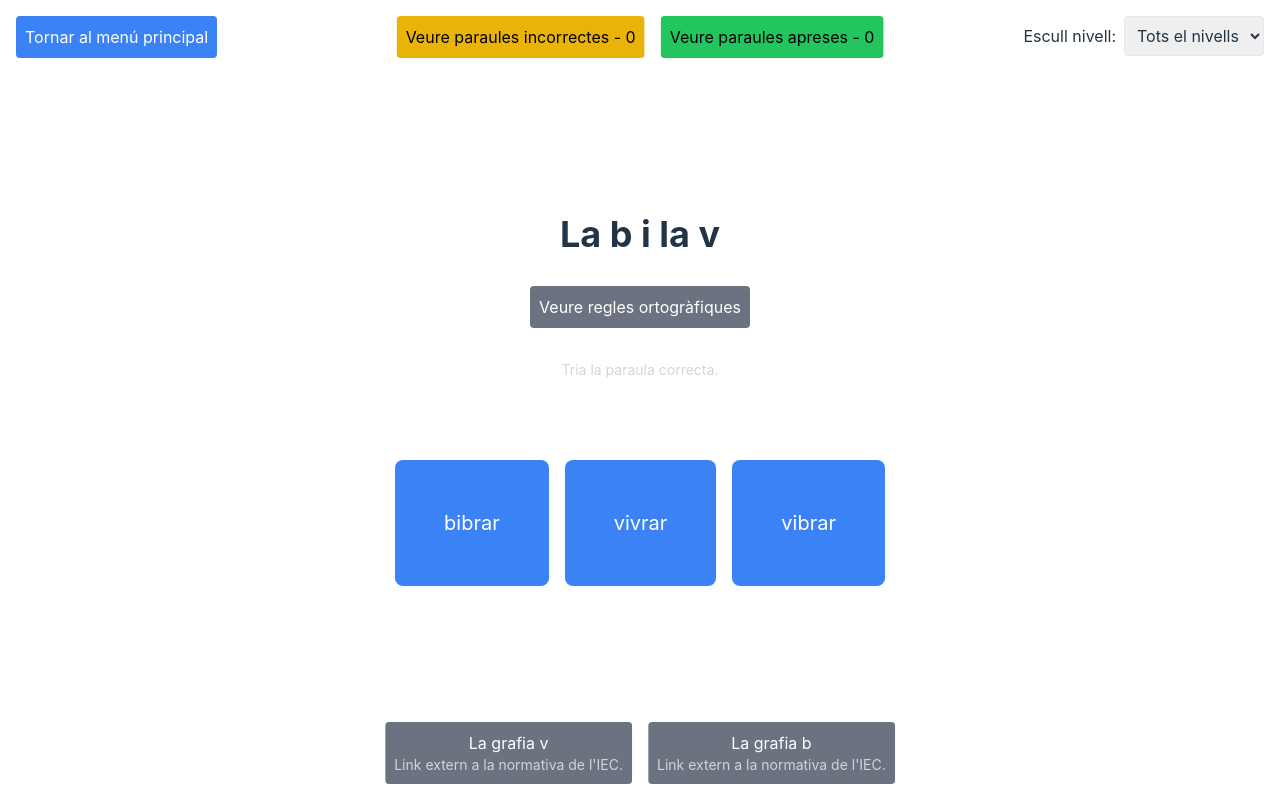
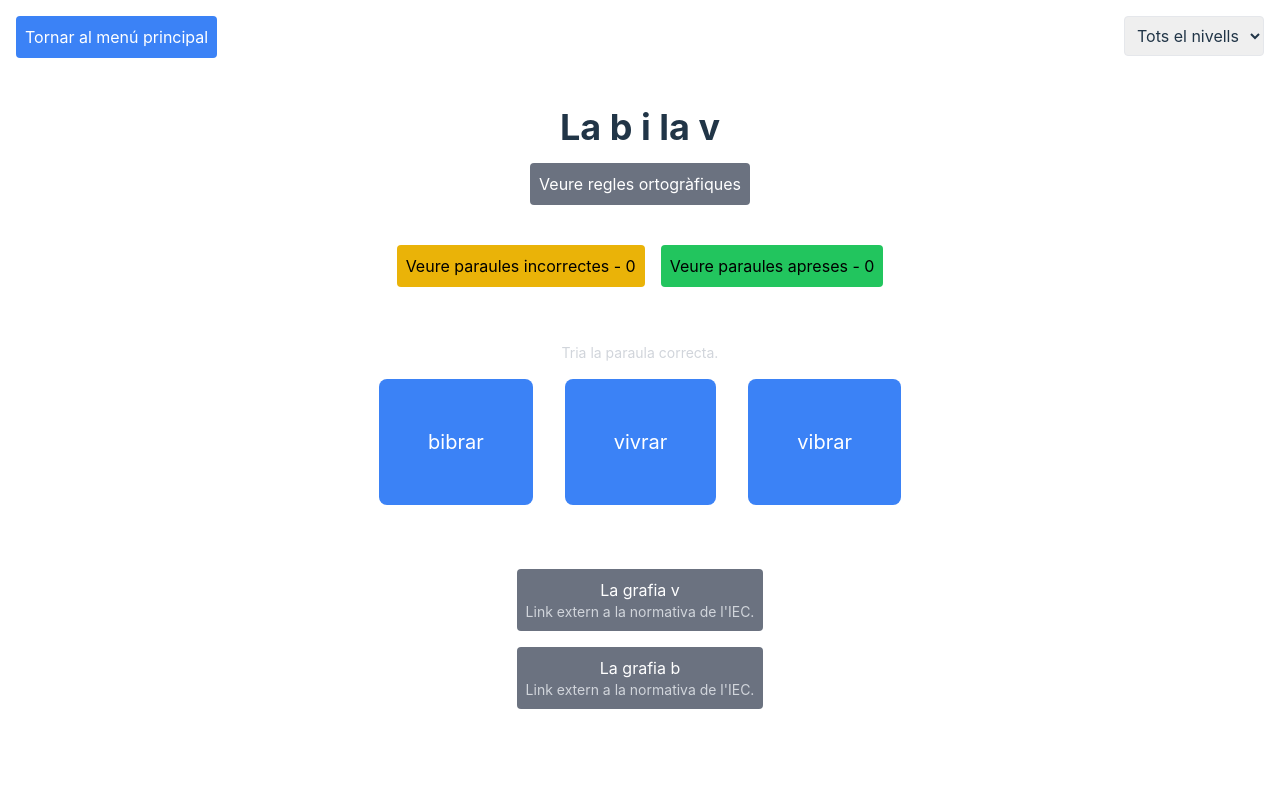
Before and after one commit to rubenlupi/ortografia-catalana, a React (Vite) app: page / in a window 1280 px wide. Both pictures are taken after a click on the element "La b i la v". Built offline with nearby package versions, Linux system fonts and the light colour scheme.

Commit message:
feat: make it responsible

```diff
--- a/src/App.tsx
+++ b/src/App.tsx
@@ -8,6 +8,7 @@ function App() {
 
   const boxes = [
     { id: "b-v", title: "La b i la v" },
+    { id: "a-e", title: "La a i la e" },
     { id: "m-n", title: "La m i la n" },
     { id: "esses", title: "Les esses: s, ss, c, ç, z" },
     { id: "h", title: "La h" },
@@ -42,7 +43,7 @@ function App() {
           <p className="text-center text-sm text-gray-300 mb-4">
             Escull una caixa per començar a practicar.
           </p>
-          <div className="mt-8 grid grid-cols-3 gap-8">
+          <div className="mt-8 grid grid-cols-1 md:grid-cols-3 gap-8">
             {boxes.map((box) => (
               <div
                 key={box.id}
--- a/src/components/WordPicker/ShowLearntWords.tsx
+++ b/src/components/WordPicker/ShowLearntWords.tsx
@@ -28,13 +28,17 @@ const ShowLearntWords: React.FC<ShowLearntWordsProps> = ({ onBack, boxId, onUpda
   };
 
   return (
-    <div className="flex flex-col items-center">
+    <div>
+      <div>
+        <button onClick={onBack} className="absolute top-4 left-4 p-2 bg-gray-500 text-white rounded">Tornar al WordPicker</button>
+        <button onClick={handleClearLearntWords} className="absolute top-4 right-4 p-2 bg-red-500 text-white rounded">Esborrar totes les paraules apreses</button>
+      </div>
+      <div className="flex flex-col items-center mt-12">
         <p className="text-center text-sm text-gray-300 mb-4">
           Paraules que has après.
         </p>
-      <button onClick={onBack} className="absolute top-4 left-4 p-2 bg-gray-500 text-white rounded">Tornar al WordPicker</button>
-      <button onClick={handleClearLearntWords} className="absolute top-4 right-4 p-2 bg-red-500 text-white rounded">Esborrar totes les paraules apreses</button>
-      <div className="mt-16 grid grid-cols-3 gap-8">
+
+        <div className="mt-16 grid grid-cols-1 md:grid-cols-3 gap-8">
           {learntWords.map((word, index) => (
             <div key={index} className="p-4 bg-green-500 text-white text-xl rounded-lg flex justify-between items-center">
               {word}
@@ -43,6 +47,7 @@ const ShowLearntWords: React.FC<ShowLearntWordsProps> = ({ onBack, boxId, onUpda
           ))}
         </div>
       </div>
+    </div>
   );
 };
 
--- a/src/components/WordPicker/ShowRules.tsx
+++ b/src/components/WordPicker/ShowRules.tsx
@@ -24,7 +24,7 @@ const ShowRules: React.FC<ShowRulesProps> = ({ onBack, rules }) => {
     <div className="flex flex-col items-center">
       <h1 className="text-4xl font-bold text-center my-4">Regles Ortogràfiques</h1>
       <button onClick={onBack} className="absolute top-4 left-4 p-2 bg-gray-500 text-white rounded">Tornar al WordPicker</button>
-      <div className="mt-16 grid grid-cols-1 gap-8">
+      <div className="mt-16 grid grid-cols-1 gap-8 md:grid-cols-2 lg:grid-cols-3">
         {sortedRules.map((rule) => (
           <div key={rule.id} className="p-4 bg-gray-800 text-white text-xl rounded-lg">
             <p className="font-bold">{rule.message}</p>
--- a/src/components/WordPicker/ShowWrongWords.tsx
+++ b/src/components/WordPicker/ShowWrongWords.tsx
@@ -28,16 +28,20 @@ const ShowWrongWords: React.FC<ShowWrongWordsProps> = ({ onBack, boxId, onUpdate
   };
 
   return (
-    <div className="flex flex-col items-center">
+    <div >
+      <div>
+        <button onClick={onBack} className="absolute top-4 left-4 p-2 bg-gray-500 text-white rounded">Tornar al WordPicker</button>
+        <button onClick={handleClearWrongWords} className="absolute top-4 right-4 p-2 bg-red-500 text-white rounded">Esborrar totes les paraules incorrectes</button>
+      </div>
+      <div className="flex flex-col items-center mt-12">
         <p className="text-center text-sm text-gray-300 mb-4">
           Després de practicar, aquestes són les paraules que has escrit incorrectament.
         </p>
         <p className="text-center text-sm text-gray-300 mb-4">
           Les paraules s'esborraran automàticament quan les encertis més de 3 vegades.
         </p>
-      <button onClick={onBack} className="absolute top-4 left-4 p-2 bg-gray-500 text-white rounded">Tornar al WordPicker</button>
-      <button onClick={handleClearWrongWords} className="absolute top-4 right-4 p-2 bg-red-500 text-white rounded">Esborrar totes les paraules incorrectes</button>
-      <div className="mt-16 grid grid-cols-3 gap-8">
+
+        <div className="mt-8 grid grid-cols-1 md:grid-cols-3 gap-8">
           {wrongWords.map((word, index) => (
             <div key={index} className="p-4 bg-red-500 text-white text-xl rounded-lg flex justify-between items-center">
               {word}
@@ -46,6 +50,7 @@ const ShowWrongWords: React.FC<ShowWrongWordsProps> = ({ onBack, boxId, onUpdate
           ))}
         </div>
       </div>
+    </div>
   );
 };
 
--- a/src/components/WordPicker/WordPicker.tsx
+++ b/src/components/WordPicker/WordPicker.tsx
@@ -178,29 +178,33 @@ const WordPicker: React.FC<WordPickerProps> = ({ words, rules, links, onBack, bo
       ) : showRules ? (
         <ShowRules onBack={() => setShowRules(false)} rules={rules} />
       ) : (
-        <div className="flex flex-col items-center">
+        <div>
+          <div>
+            <div className="absolute top-4 left-4">
+              <button onClick={onBack} className="p-2 bg-blue-500 text-white rounded hover:bg-blue-600">Tornar al menú principal</button>
+            </div>
+            <div className="absolute top-4 right-4">
+              <select id="level" value={selectedLevel} onChange={handleLevelChange} className="p-2 border rounded">
+                <option value={0}>Tots el nivells</option>
+                {[1, 2, 3, 4, 5].map(level => (
+                  <option key={level} value={level}>Nivell {level}</option>
+                ))}
+              </select>
+
+            </div>
+          </div>
           <h1 className="text-4xl font-bold text-center my-4">{boxTitle}</h1>
           <div className="mt-4 mb-8">
             <button onClick={handleViewRules} className="p-2 bg-gray-500 text-white rounded hover:bg-gray-600">Veure regles ortogràfiques</button>
           </div>
-          <p className="text-center text-sm text-gray-300 mb-4">
+          <div className="flex flex-wrap justify-center items-center ">
+            <button onClick={handleViewWrongWords} className="p-2 bg-yellow-500 text-black rounded hover:bg-yellow-600 m-2">Veure paraules incorrectes - {wrongWords.length}</button>
+            <button onClick={handleViewLearntWords} className="p-2 bg-green-500 text-black rounded hover:bg-green-600 m-2">Veure paraules apreses - {correctWords.length}</button>
+          </div>
+          <p className="text-center text-sm text-gray-300 mt-12">
             Tria la paraula correcta.
           </p>
-          <div className="absolute top-4 right-4">
-            <label htmlFor="level" className="mr-2">Escull nivell:</label>
-            <select id="level" value={selectedLevel} onChange={handleLevelChange} className="p-2 border rounded">
-              <option value={0}>Tots el nivells</option>
-              {[1, 2, 3, 4, 5].map(level => (
-                <option key={level} value={level}>Nivell {level}</option>
-              ))}
-            </select>
-          </div>
-          <button onClick={onBack} className="absolute top-4 left-4 p-2 bg-blue-500 text-white rounded hover:bg-blue-600">Tornar al menú principal</button>
-          <div className="absolute top-4 left-1/2 transform -translate-x-1/2 flex space-x-4">
-            <button onClick={handleViewWrongWords} className="p-2 bg-yellow-500 text-black rounded hover:bg-yellow-600">Veure paraules incorrectes - {wrongWords.length}</button>
-            <button onClick={handleViewLearntWords} className="p-2 bg-green-500 text-black rounded hover:bg-green-600">Veure paraules apreses - {correctWords.length}</button>
-          </div>
-          <div className="flex space-x-4 mt-16">
+          <div className="flex flex-wrap justify-center items-center mb-12">
             {displayedWords.map((word, index) => (
               <button
                 key={index}
@@ -210,7 +214,7 @@ const WordPicker: React.FC<WordPickerProps> = ({ words, rules, links, onBack, bo
                     ? 'bg-green-500 text-white hover:bg-green-500'
                     : 'bg-red-500 text-white hover:bg-red-500'
                   : 'bg-blue-500 text-white hover:bg-blue-700'
-                  }`}
+                  } align-middle m-4`}
               >
                 {word}
               </button>
@@ -218,7 +222,7 @@ const WordPicker: React.FC<WordPickerProps> = ({ words, rules, links, onBack, bo
           </div>
           <p className="mt-4 text-center text-xl">{feedback}</p>
           {ruleMessage && <p className="mt-4 text-center text-gray-400">{ruleMessage}</p>}
-          <div className="absolute bottom-4 left-1/2 transform -translate-x-1/2 flex space-x-4">
+          <div className="flex flex-col items-center mt-8 space-y-4">
             {links.map((link, index) => (
               <button key={index} onClick={() => window.open(link.url, '_blank')} className="p-2 bg-gray-500 text-white rounded hover:bg-gray-600">
                 <p>{link.title}</p>
--- a/src/index.css
+++ b/src/index.css
@@ -26,9 +26,12 @@ a:hover {
 body {
   margin: 0;
   display: flex;
-  place-items: center;
+  flex-direction: column;
+  align-items: center;
+  justify-content: center;
   min-width: 320px;
   min-height: 100vh;
+  padding: 1rem;
 }
 
 h1 {
@@ -77,6 +80,50 @@ button:focus-visible {
   }
 }
 
+@media (max-width: 768px) {
+  .flex {
+    flex-direction: column;
+    align-items: center;
+  }
+
+  .absolute {
+    position: static;
+    margin-bottom: 1rem;
+  }
+
+  .grid {
+    grid-template-columns: 1fr;
+  }
+
+  .space-x-4 {
+    margin-bottom: 1rem;
+  }
+
+  .mt-16 {
+    margin-top: 1rem;
+  }
+
+  .mt-8 {
+    margin-top: 1rem;
+  }
+
+  .mt-4 {
+    margin-top: 1rem;
+  }
+
+  .mb-4 {
+    margin-bottom: 1rem;
+  }
+
+  .mb-8 {
+    margin-bottom: 1rem;
+  }
+
+  .space-y-2 {
+    margin-bottom: 1rem;
+  }
+}
+
 @tailwind base;
 @tailwind components;
 @tailwind utilities;
```
Lines whose indentation alone changed are shown as unchanged.
